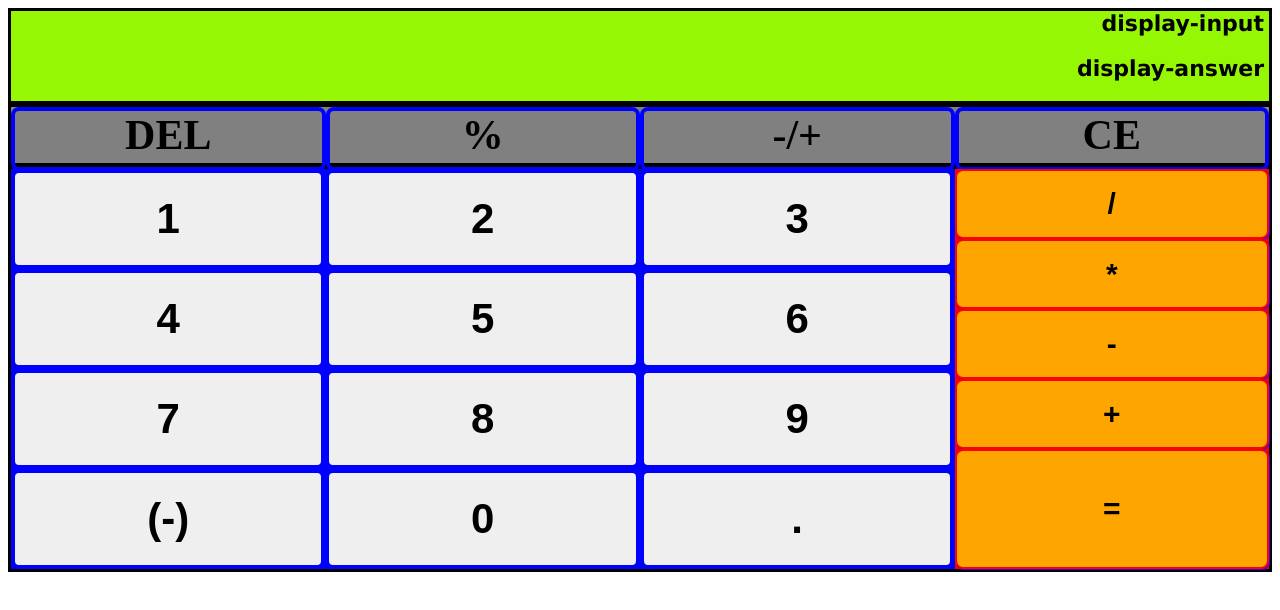
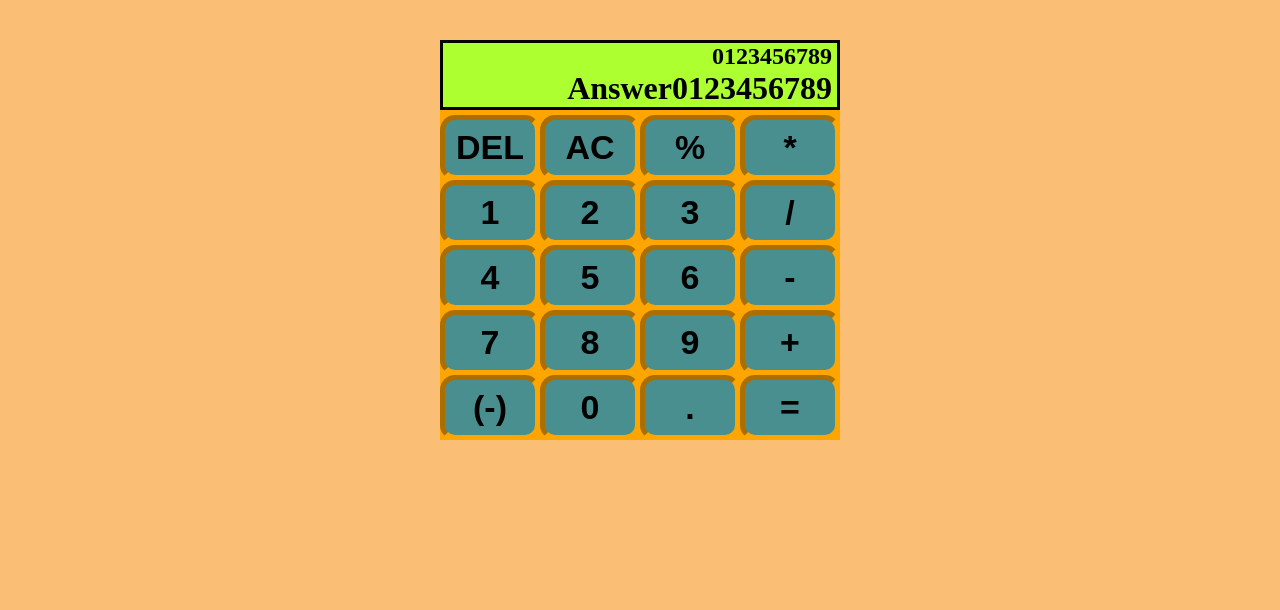
Before and after one commit to gernesto14/Calculator, a website: page index.html in a window 1280 px wide. Drawn offline with Linux system fonts and the light colour scheme.

Commit message:
new calculator design, but will need to add new functions and update logic code

```diff
--- a/index.html
+++ b/index.html
@@ -1,63 +1,55 @@
 <!DOCTYPE html>
 <html lang="en">
-
   <head>
-    <meta charset="UTF-8">
-    <meta http-equiv="X-UA-Compatible" content="IE=edge">
-    <meta name="viewport" content="width=device-width, initial-scale=1.0">
-    <link rel="normalize" href="normalize.css">
-    <link rel="stylesheet" href="styles.css">
+    <meta charset="UTF-8" />
+    <meta http-equiv="X-UA-Compatible" content="IE=edge" />
+    <meta name="viewport" content="width=device-width, initial-scale=1.0" />
+    <link rel="normalize" href="normalize.css" />
+    <link rel="stylesheet" href="styles.css" />
+    <link rel="stylesheet" href="media-for-all-devices.css" />
+    <meta
+      name="description"
+      content="CSS Media Query for all devices
+                    like mobile, tablet, desktop etc."
+    />
     <title>Calculator</title>
   </head>
 
   <body>
     <div class="calculator-container">
       <div class="display-container" id="display">
-            <div id="display-input">display-input</div>
-            <div id="display-answer">display-answer</div>
+        <div id="display-input">0123456789</div>
+        <div id="display-answer"><span>Answer</span>0123456789</div>
       </div>
-        <div class="options-container">
-            <div>DEL</div>
-            <div>%</div>
-            <div>-/+</div>
-            <div>CE</div>
-        </div>
+
       <div class="keys-container">
+        <button>DEL</button>
+        <button>AC</button>
+        <button>%</button>
 
-            <div class="number-keys">
+        <button class="operators main-operators" id="*">*</button>
         <button class="number" id="1">1</button>
         <button class="number" id="2">2</button>
         <button class="number" id="3">3</button>
+        <button class="operators main-operators" id="/">/</button>
         <button class="number" id="4">4</button>
         <button class="number" id="5">5</button>
         <button class="number" id="6">6</button>
+        <button class="operators main-operators" id="-">-</button>
         <button class="number" id="7">7</button>
         <button class="number" id="8">8</button>
         <button class="number" id="9">9</button>
+        <button class="operators main-operators" id="+">+</button>
         <button class="negative-symbol" id="negative">(-)</button>
         <button class="number" id="0">0</button>
-               <!-- <div class="test" id="test">Display Variables</div> -->
         <button class="number" id="dot">.</button>
-
-            </div>
-            <div class="operator-keys">
-                <button class="operators main-operators" id="/">/</button>
-                <button class="operators main-operators" id="*">*</button>
-                <button class="operators main-operators" id="-">-</button>
-                <button class="operators main-operators" id="+">+</button>
-                <button class="operators" id="=">=</button>
 
 
 
+        <button class="operators" id="=">=</button>
       </div>
     </div>
 
-    </div>
-
-
-
-
     <script src="./script.js"></script>
   </body>
-
 </html>
--- /dev/null
+++ b/media-for-all-devices.css
@@ -0,0 +1,63 @@
+* {
+  margin: 0;
+  padding: 0;
+}
+
+/* Default Design */
+.calculator-container {
+  /* Default Styling */
+  margin: 30px auto;
+  font-size: 22px;
+  min-width: 300px;
+  height: 500px;
+  /* background-color: darkseagreen;
+    color: black; */
+}
+
+/* For Desktop View */
+@media screen and (min-width: 1024px) {
+  .calculator-container {
+    /* background-color: #63c971;
+        color: #fff; */
+  }
+}
+
+/* For Tablet View */
+@media screen and (min-device-width: 768px) and (max-device-width: 1024px) {
+  .calculator-container {
+    width: 400px;
+    height: 400px;
+    /* background-color: orange;
+        color: black; */
+  }
+}
+
+/* For Mobile Portrait View */
+@media screen and (max-device-width: 380px) and (orientation: portrait) {
+  .calculator-container {
+    width: 200px;
+    height: 200px;
+    /* background-color: red;
+        color: #fff; */
+  }
+}
+
+/* For Mobile Landscape View */
+@media screen and (max-device-width: 380px) and (orientation: landscape) {
+  .calculator-container {
+    width: 360px;
+    height: 200px;
+    /* background-color: cyan;
+        color: black; */
+  }
+}
+
+/* For Mobile Phones Portrait or Landscape View */
+@media screen and (max-device-width: 380px) {
+  .calculator-container {
+    width: 360px;
+    height: 200px;
+    /* background-color: chartreuse;
+        color: black; */
+  }
+}
--- a/styles.css
+++ b/styles.css
@@ -1,128 +1,52 @@
-@media only screen and (max-width: 480px) {
 body {
   background-color: rgb(250, 190, 116);
+  padding: 10px;
 }
 
 .calculator-container {
+  width: 340px;
+  height: 500px;
   display: flex;
   flex-direction: column;
-    border: solid;
-    width: 350px;
-    min-height: auto;
-    margin: auto;
-    grid-template-rows: 50px auto;
-    background-color: blue;
-  }
+  grid-template-rows: 20% 80%;
 }
 
 .display-container {
-  display: grid;
-  border: solid;
-  background-color: antiquewhite;
-  min-height: 90px;
-  font-size: 22px;
-  font-weight: bold;
-  font-family: "Lucida Sans", "Lucida Sans Regular", "Lucida Grande",
-    "Lucida Sans Unicode", Geneva, Verdana, sans-serif;
+  display: flex;
+  flex-direction: column;
   text-align: right;
   padding-right: 5px;
-  background-color: rgb(150, 247, 5);
+  border: solid black;
+  background-color: greenyellow;
+  height: 70px;
 }
 
-.options-container {
-  display: grid;
-  border: solid;
-  text-align: center;
-  grid-template-columns: 25% 25% 25% 25%;
-  background-color: gray;
-}
-.options-container > div {
-  height: 100%;
-  font-size: 42px;
-  border-radius: 8px;
-  border: 4px solid blue;
+#display-input {
+  font-size: 24px;
   font-weight: bold;
 }
 
-.keys-container {
-  display: grid;
-  border: solid;
-  min-height: 400px;
-  background-color: blue;
-  grid-template-columns: 75% 25%;
+#display-answer {
+  font-size: 32px;
+  font-weight: bolder;
 }
-.number-keys {
-  display: grid;
-  grid-template-columns: 33.33% 33.33% 33.33%;
-  text-align: center;
-  align-items: center;
+#display-answer > span {
+  text-align: right;
 }
 
-.number,
-.negative-symbol {
+.keys-container {
+  padding-top: 5px;
   height: 100%;
-  font-size: 42px;
-  border-radius: 8px;
-  border: 4px solid blue;
-  font-weight: bold;
+  display: grid;
+  grid-template-columns: repeat(4, 1fr);
+  background-color: orange;
 }
 
-.operator-keys {
-  display: grid;
-  width: 100%;
-  background-color: #f80000;
-  grid-template-rows: 17.5% 17.5% 17.5% 17.5% 30%;
+button {
+  font-size: 34px;
+  font-weight: bolder;
+  border: 5px inset orange;
+  background-color: rgb(74, 143, 143);
+  border-radius: 15px;
+  padding: 4px;
 }
-
-.operators {
-  background-color: orange;
-  border-color: #f80000;
-  font-size: 30px;
-  font-style: normal;
-  font-weight: 900;
-  text-decoration: none;
-  align-items: center;
-  border: 2px solid #fc0303;
-  border-radius: 8px;
-  display: grid;
-  box-shadow: 1px 1px 1px 0px #3e00f8;
-  width: inherit;
-}
-
-.negative-symbol:hover {
-  background-color: #c78e24;
-}
-
-.negative-symbol:active {
-  background-color: #3e8e41;
-  box-shadow: 0 1px #eb0000;
-  transform: translate(1px);
-}
-
-.number:hover {
-  background-color: #e9ef28;
-}
-
-.number:active {
-  background-color: #3e8e41;
-  box-shadow: 0 1px #eb0000;
-  transform: translate(1px);
-}
-
-.operators:hover {
-  background-color: #0675f9;
-}
-
-.operators:active {
-  background-color: #3e8e41;
-  box-shadow: 0 1px #ff0000;
-  transform: translate(1px);
-}
-
-#clear {
-  color: #eb0000;
-  background-color: orange;
-}
-#clear:hover {
-  background-color: #06e9f9;
-}
```
Lines whose indentation alone changed are shown as unchanged.
